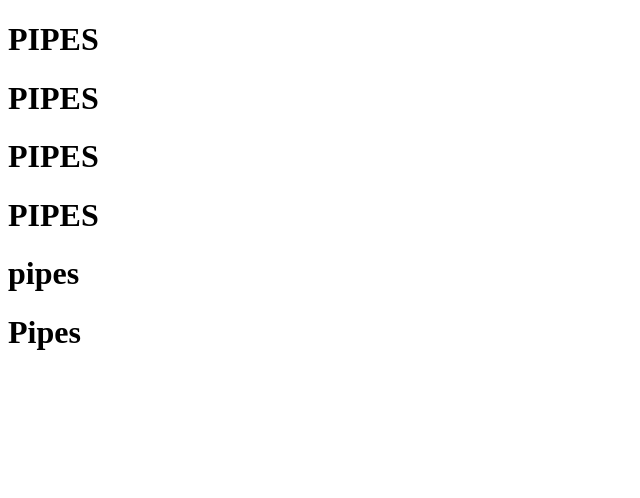
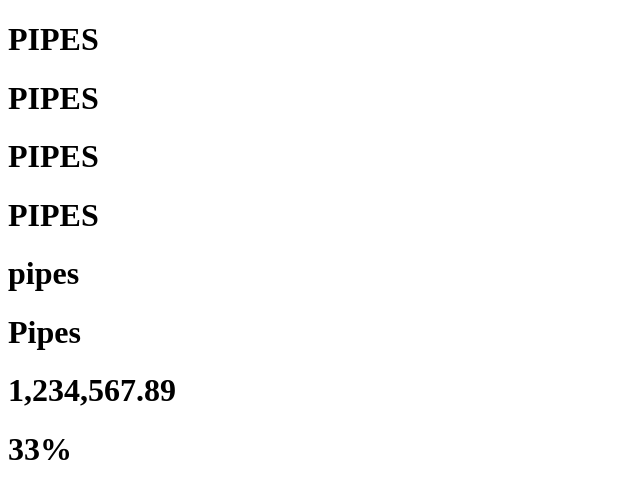
Before and after one commit to Pebhashi-Tharushika/angular-18-practice, an Angular app in the folder pipes/: page / in a window 1280 px wide. Shown: the top 498 px of the page, without its empty margins (0-640 px from the left). Built offline with nearby package versions, Linux system fonts and the light colour scheme.

Commit message:
buil-in pipe - number manipulation pipe

```diff
--- a/pipes/src/app/app.component.html
+++ b/pipes/src/app/app.component.html
@@ -17,3 +17,11 @@
 <h1>{{title | lowercase}}</h1> <!-- pipes -->
 
 <h1>{{title | titlecase}}</h1> <!-- Pipes -->
+
+
+
+<!-- ===================== Number Manipulation ====================== -->
+
+<h1>{{1234567.89 | number}}</h1> <!-- 1,234,567.89 -->
+
+<h1>{{tax | percent}}</h1> <!-- 38% -->
--- a/pipes/src/app/app.component.ts
+++ b/pipes/src/app/app.component.ts
@@ -11,6 +11,10 @@ import { Component } from '@angular/core';
 export class AppComponent {
   title = 'pipes';
 
+  tax: number = 0.3261;
+
+  today : number = Date.now();
+
 }
 
 interface User {
```
